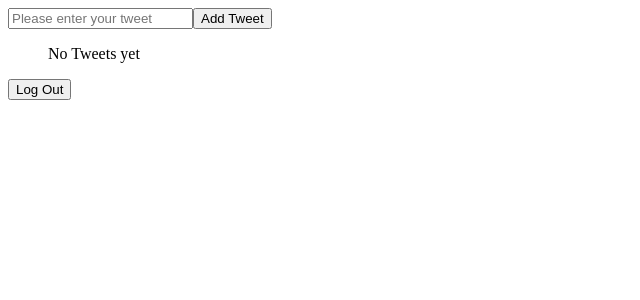
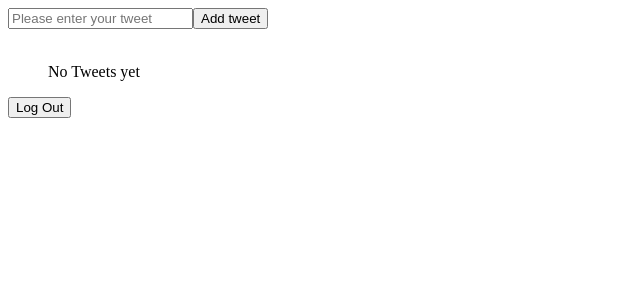
Before and after one commit to DavidChvo22/Twitter-Clone, a React (Vite) app: page /Home in a window 1280 px wide. Shown: the top 300 px of the page, without its empty margins (0-640 px from the left). Built offline with nearby package versions, Linux system fonts and the light colour scheme.

Commit message:
Moved add tweet functionality to InputField.jsx

```diff
--- a/src/components/Home/Home.jsx
+++ b/src/components/Home/Home.jsx
@@ -9,20 +9,21 @@ export default function Home() {
     navigate("/");
   }
   const [tweet, setTweet] = useState("");
+  const [tweets, setTweets] = useState(() => {
+    const savedTweets = localStorage.getItem("tweets");
+    return savedTweets ? JSON.parse(savedTweets) : [];
+  });
+
   return (
     <>
-    <form>
-      <InputField
-        tweet={tweet}
-        setTweet={setTweet}
-      ></InputField>
-      <TweetShower
-        tweet={tweet}
-        setTweet={setTweet}
-      ></TweetShower>
-
-    </form>
-    <button onClick={handleLogOut}>Log Out</button>
+        <InputField
+          tweet={tweet}
+          setTweet={setTweet}
+          tweets={tweets}
+          setTweets={setTweets}
+        ></InputField>
+        <TweetShower tweets={tweets} setTweets={setTweets}></TweetShower>
+      <button onClick={handleLogOut}>Log Out</button>
     </>
   );
 }
--- a/src/components/InputField/InputField.jsx
+++ b/src/components/InputField/InputField.jsx
@@ -1,11 +1,25 @@
-export default function InputField({ tweet, setTweet }){
+export default function InputField({ tweet, setTweet, tweets, setTweets }) {
+  function handleAddTweet() {
+    if (tweet.trim() !== "") {
+      const newTweets = [tweet, ...tweets];
+      localStorage.setItem("tweets", JSON.stringify(newTweets));
+      setTweets(newTweets);
+      setTweet("");
+    }
+  }
 
+  function handleInputBox(event) {
+    setTweet(event.target.value);
+  }
 
-    function handleInputBox(event){
-        setTweet(event.target.value)
-    }
-
-    return(
-        <input  placeholder =  "Please enter your tweet" onChange={handleInputBox} value={tweet} />
-    )
+  return (
+    <form onSubmit={handleAddTweet}>
+      <input
+        placeholder="Please enter your tweet"
+        onChange={handleInputBox}
+        value={tweet}
+      />
+      <button>Add tweet</button>
+    </form>
+  );
 }
--- a/src/components/TweetShower/TweetShower.jsx
+++ b/src/components/TweetShower/TweetShower.jsx
@@ -1,27 +1,6 @@
-import { useState /* useEffect*/ } from "react";
 import "./TweetShower.css";
 
-export default function TweetShower({ tweet, setTweet }) {
-  const [tweets, setTweets] = useState(() => {
-    const savedTweets = localStorage.getItem("tweets");
-    return savedTweets ? JSON.parse(savedTweets) : [];
-  });
-
-  //Pre ukladanie priebezne bez specialneho tlacidla
-  /*useEffect(() => {
-    if (tweets.length > 0 ) {
-      localStorage.setItem("tweets", JSON.stringify(tweets));
-    }
-  }, [tweets]);*/
-
-  function handleAddTweet() {
-    if (tweet.trim() !== "") {
-      const newTweets = [tweet, ...tweets];
-      localStorage.setItem("tweets", JSON.stringify(newTweets));
-      setTweets(newTweets);
-      setTweet("");
-    }
-  }
+export default function TweetShower({ tweets, setTweets}) {
 
   function handleDeleteTweet(indexToRemove) {
     const newTweets = tweets.filter((_, index) => index !== indexToRemove);
@@ -31,9 +10,6 @@ export default function TweetShower({ tweet, setTweet }) {
 
   return (
     <>
-      <button type="button" onClick={handleAddTweet}>
-        Add Tweet
-      </button>
       <br />
       <ul>
         {tweets.length === 0 ? (
```
